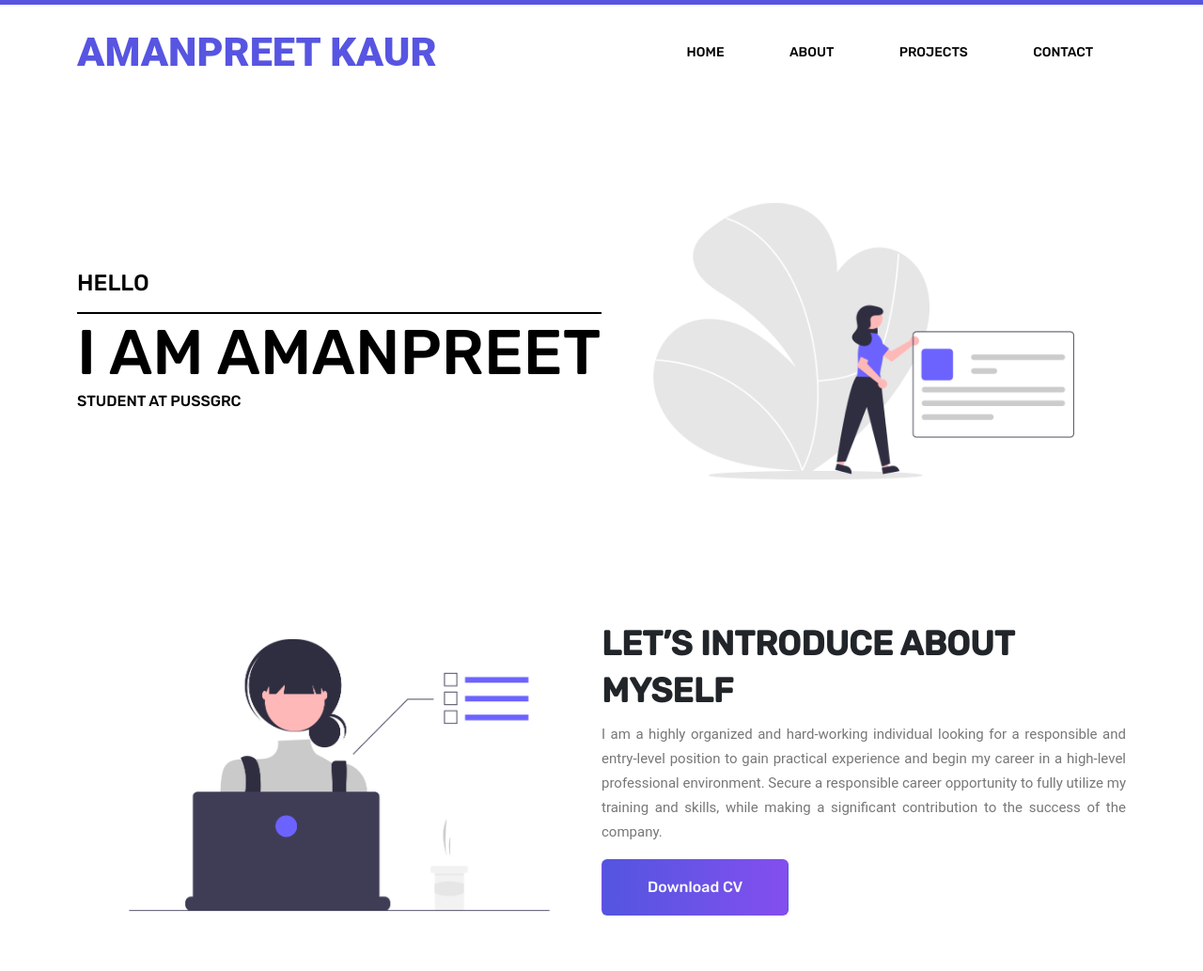
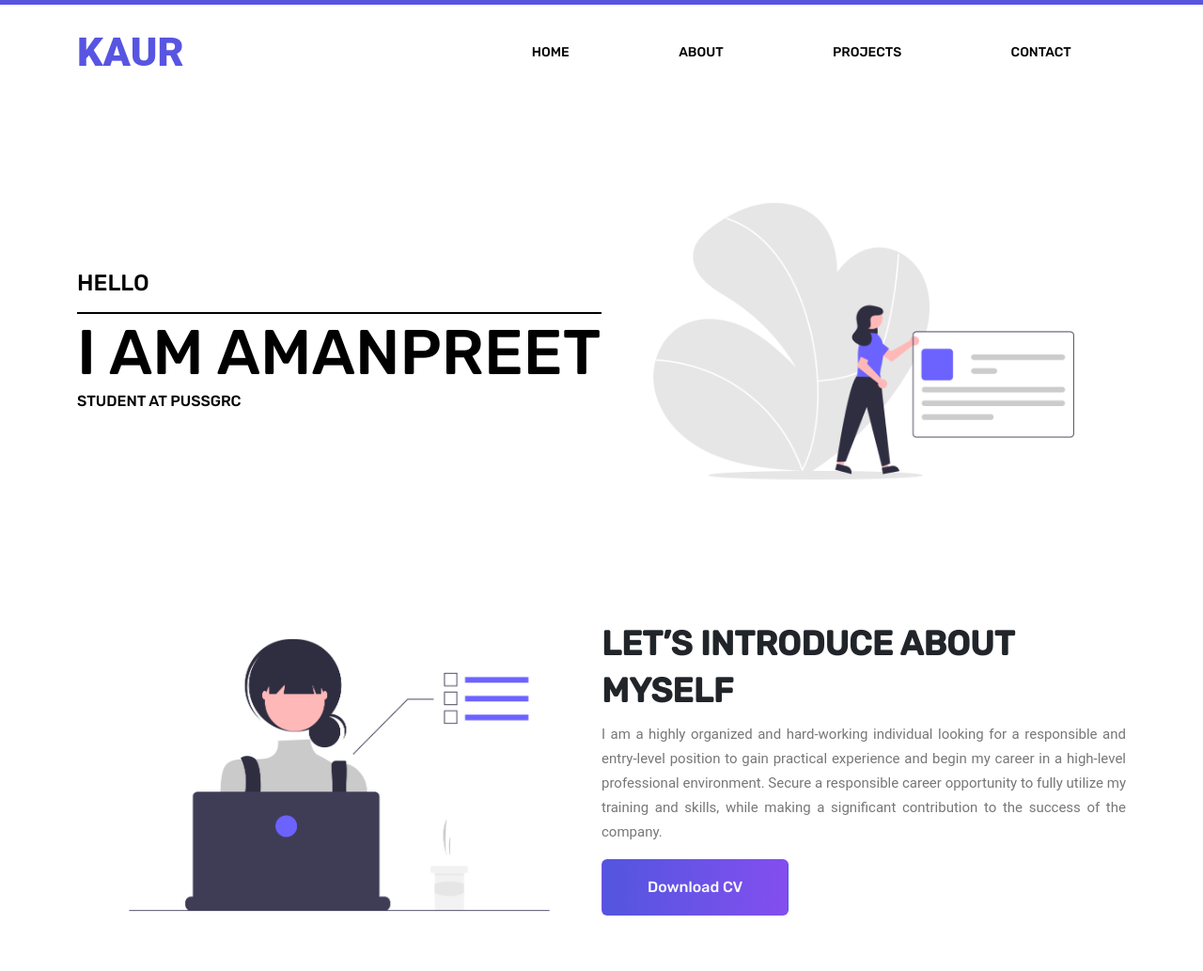
Before and after one commit to Amanpreet1199/Amanpreet1199.github.io, a plain HTML site: page index.html in a window 1280 px wide. Shown: the top 1033 px of the page at 94% size. Drawn offline with nearby package versions, Linux system fonts and the light colour scheme; a web font is replaced by a local one.

Commit message:
changed logo

```diff
--- a/index.html
+++ b/index.html
@@ -18,7 +18,7 @@
         <header class="header_section">
             <!-- navbar starts here -->
             <nav class="navbar navbar-expand-lg">
-                <a class="navbar-brand logo" href="#">AMANPREET KAUR</a>
+                <a class="navbar-brand logo" href="#">KAUR</a>
                 <button class="navbar-toggler" type="button" data-bs-toggle="collapse"
                     data-bs-target="#navbarNavAltMarkup" aria-controls="navbarNavAltMarkup" aria-expanded="false"
                     aria-label="Toggle navigation">
```
